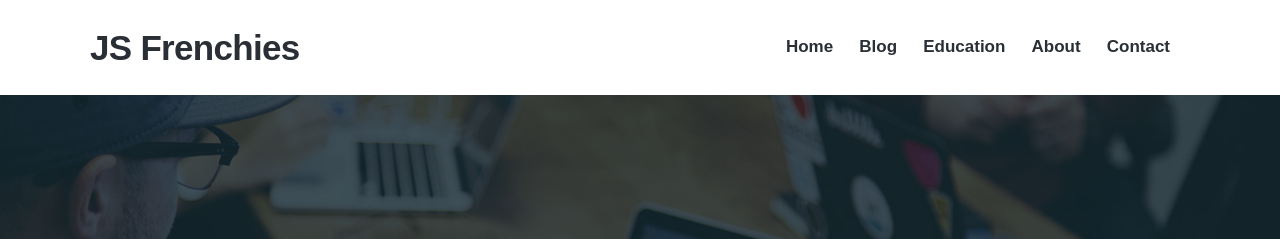
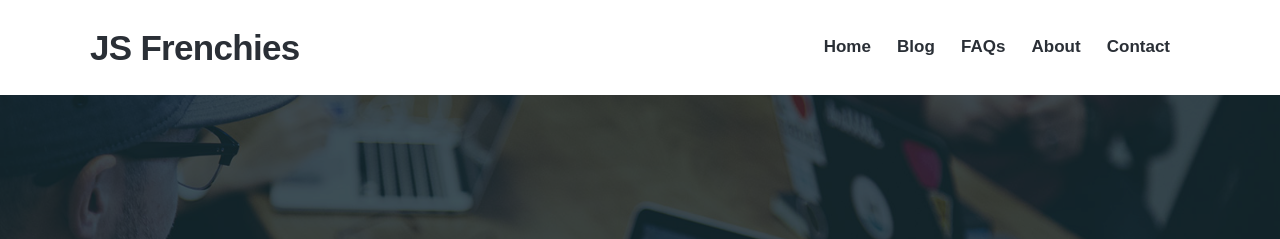
Before and after one commit to jcsodenkamp/jcsodenkamp.github.io, a Jekyll site: the page built from _pages/thanks.md, in a window 1280 px wide. Shown: the top 239 px of the page. Built offline with Jekyll 4.4.1, drawn with Linux system fonts in a browser that asks for light colours; nearby versions of some CDN libraries; some web fonts are replaced.

Commit message:
Update settings.yml

```diff
--- a/_data/settings.yml
+++ b/_data/settings.yml
@@ -12,8 +12,8 @@ menu_settings:
       url: '/'
     - title: 'Blog'
       url: '/blog/'
-    - title: 'Education'
-      url: '/education'
+    - title: 'FAQs'
+      url: '/faq'
     - title: 'About'
       url: '/about'
     - title: 'Contact'
```
